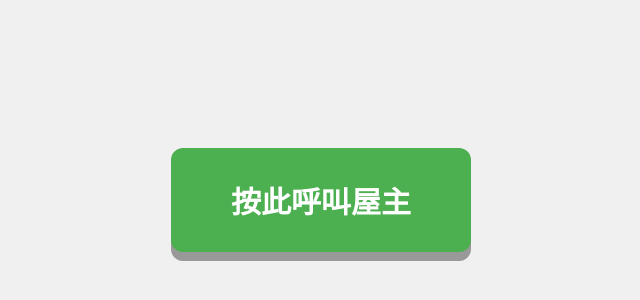
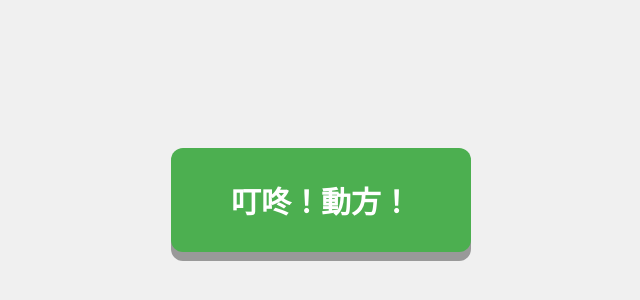
Before and after one commit to mumulin926/doorbell-page, a plain HTML site: page index.html in a window 1280 px wide. Shown: the part 200-500 px from the top of the page, without its empty margins (319-959 px from the left). Drawn offline with Linux system fonts and the light colour scheme.

Commit message:
Update index.html

```diff
--- a/index.html
+++ b/index.html
@@ -26,7 +26,7 @@
 </style>
 </head>
 <body>
-  <button class="doorbell-button" onclick="triggerDoorbell()">按此呼叫屋主</button>
+  <button class="doorbell-button" onclick="triggerDoorbell()">叮咚！動方！</button>
 
   <script>
     function triggerDoorbell() {
```
